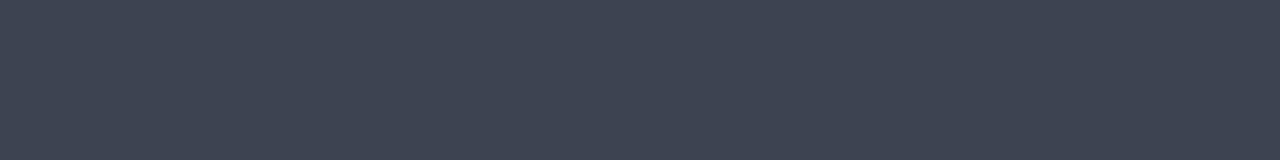
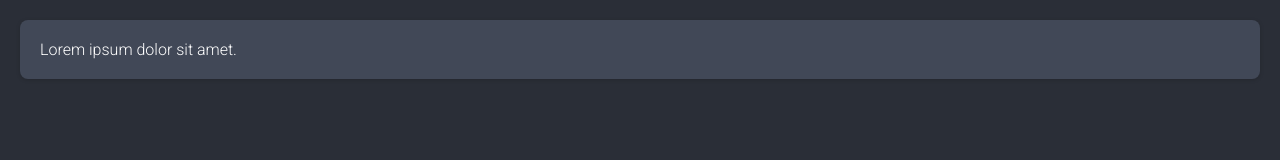
Before and after one commit to DeadanDev/queue-system, a website: page public/counter.html in a window 1280 px wide. Drawn offline with nearby package versions, Linux system fonts and the light colour scheme.

Commit message:
added sass, removed daisyUI

```diff
--- a/public/counter.html
+++ b/public/counter.html
@@ -6,10 +6,16 @@
     <meta name="viewport" content="width=device-width, initial-scale=1.0">
     <title>Al-marjan | Counter</title>
 
-    <link href="https://cdn.jsdelivr.net/npm/tailwindcss@2.1/dist/tailwind.min.css" rel="stylesheet" type="text/css" />
-    <link href="https://cdn.jsdelivr.net/npm/daisyui@1.14.1/dist/full.css" rel="stylesheet" type="text/css" />
+    <link rel="stylesheet" href="./styles/global.css">
 </head>
 <body>
+    <div class="container">
+        <div class="card">
+            <div class="title">
+                Lorem ipsum dolor sit amet.
+            </div>
+        </div>
+    </div>
 
 </body>
 </html>
--- /dev/null
+++ b/public/styles/global.scss
@@ -0,0 +1,35 @@
+@import url('https://fonts.googleapis.com/css2?family=Roboto:wght@300&display=swap');
+
+$COLOR_BG: #2a2e37;
+$COLOR_CARD: #414857;
+
+:root {
+    background-color: #2a2e37 !important;
+}
+
+* {
+    font-family: 'Roboto', sans-serif;
+    box-sizing: border-box;
+
+    color: white;
+}
+
+body {
+    margin: 0;
+}
+
+.container {
+    padding: 20px;
+}
+
+.card {
+    background: $COLOR_CARD;
+    padding: 20px;
+
+    width: 100%;
+    height: fit-content;
+
+    border-radius: 8px;
+
+    box-shadow: rgba(0, 0, 0, 0.16) 0px 1px 4px;
+}
```
Also changed, not shown: public/styles/counter.css (added), public/styles/counter.scss (added), public/styles/global.css (added), 2 other files.
